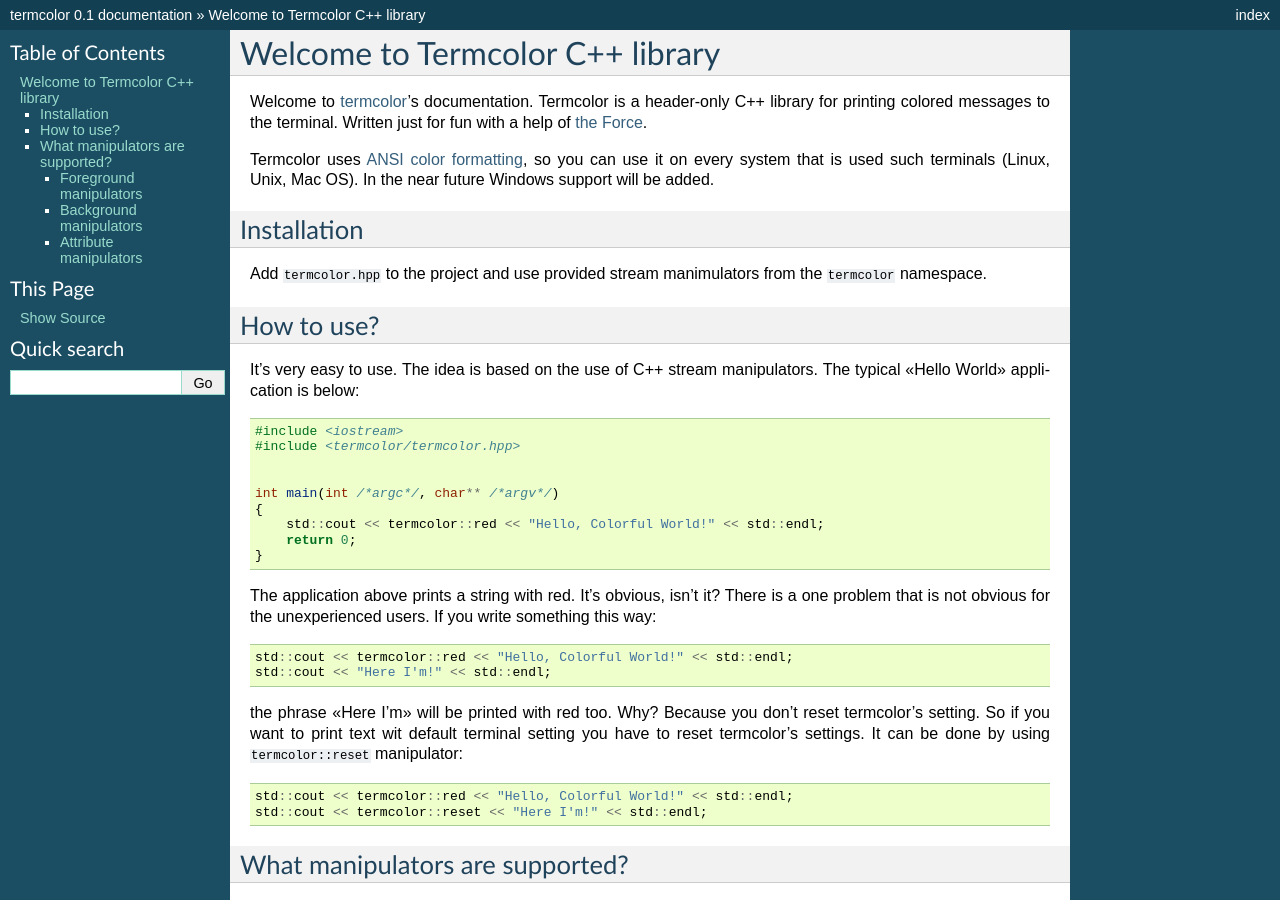
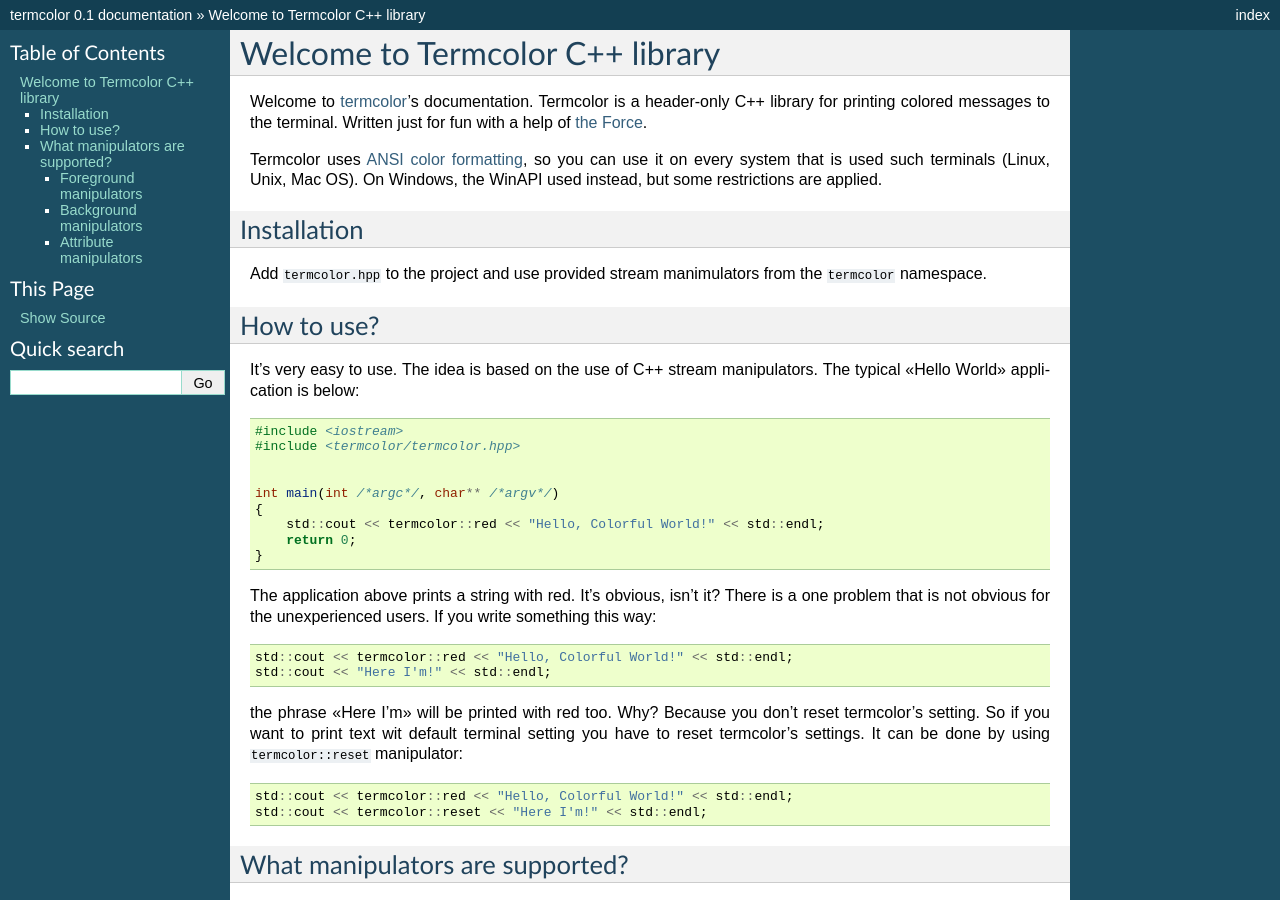
Before and after one commit to ikalnytskyi/termcolor, a Sphinx documentation site: the page built from docs/index.rst, in a window 1280 px wide and 900 px high. Built offline with Sphinx 7.4.7, drawn with Linux system fonts in a browser that asks for light colours; some of the changed text lies outside the part shown.

Commit message:
Add basic support for Windows.

```diff
--- a/docs/index.rst
+++ b/docs/index.rst
@@ -8,8 +8,8 @@ library for printing colored messages to the terminal. Written just for
 fun with a help of `the Force`_.
 
 Termcolor uses `ANSI color formatting`_, so you can use it on every system
-that is used such terminals (Linux, Unix, Mac OS).  In the near future
-Windows support will be added.
+that is used such terminals (Linux, Unix, Mac OS).  On Windows, the WinAPI
+used instead, but some restrictions are applied.
 
 .. _termcolor: https://github.com/ikalnitsky/termcolor
 .. _the Force: http://starwars.wikia.com/wiki/The_Force
@@ -94,6 +94,8 @@ Background manipulators
 Attribute manipulators
 ......................
 
+For now, this manipulators don't work on Windows.
+
 #. ``termcolor::bold``
 #. ``termcolor::dark``
 #. ``termcolor::underline``
```
Also changed, not shown: 1 other file.
